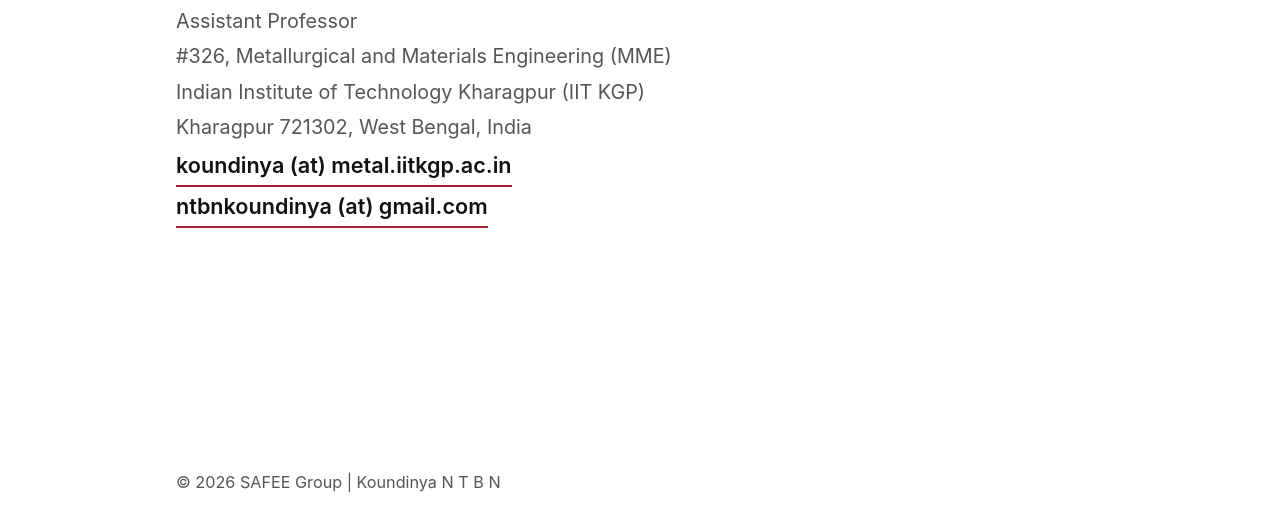
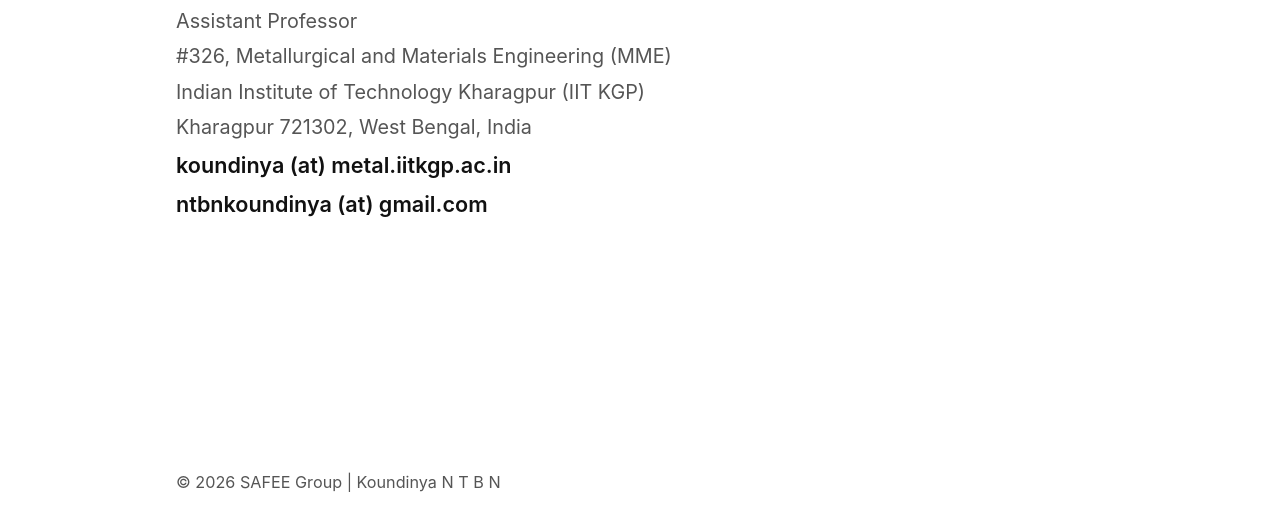
Before and after one commit to KoundinyaNTBN/koundinyantbn.github.io, a plain HTML site: page contact.html in a window 1280 px wide. Shown: the part 250-780 px from the top of the page. Drawn offline with Linux system fonts and the light colour scheme; a web font is replaced by a local one.

Commit message:
Update email highlight style in contact section
Removed border-bottom from email highlight style.

```diff
--- a/style.css
+++ b/style.css
@@ -142,7 +142,7 @@ main { flex: 1; padding-top: 70px; animation: fadeIn 0.4s ease forwards; }
 .contact-clean { padding: 2rem 0; text-align: left; }
 .contact-clean h2 { font-size: 2rem; margin-bottom: 1rem; color: var(--text-primary); font-weight: 600; }
 .contact-clean p { font-size: 1.1rem; color: var(--text-secondary); margin-bottom: 0.5rem; }
-.email-highlight { font-size: clamp(1rem, 4vw, 1.2rem); color: var(--text-primary); font-weight: 600; margin-top: 1.5rem; display: inline-block; border-bottom: 2px solid var(--accent-color); word-break: break-all; }
+.email-highlight { font-size: clamp(1rem, 4vw, 1.2rem); color: var(--text-primary); font-weight: 600; margin-top: 1.5rem; display: inline-block;  word-break: break-all; }
 .opportunities-heading { color: var(--accent-color); margin-bottom: 1rem; }
 .opportunities-text { font-size: 1.15rem; line-height: 1.7; color: var(--text-primary); }
 .opportunities-text a { color: var(--accent-color); font-weight: 600; text-decoration: underline; }
```
